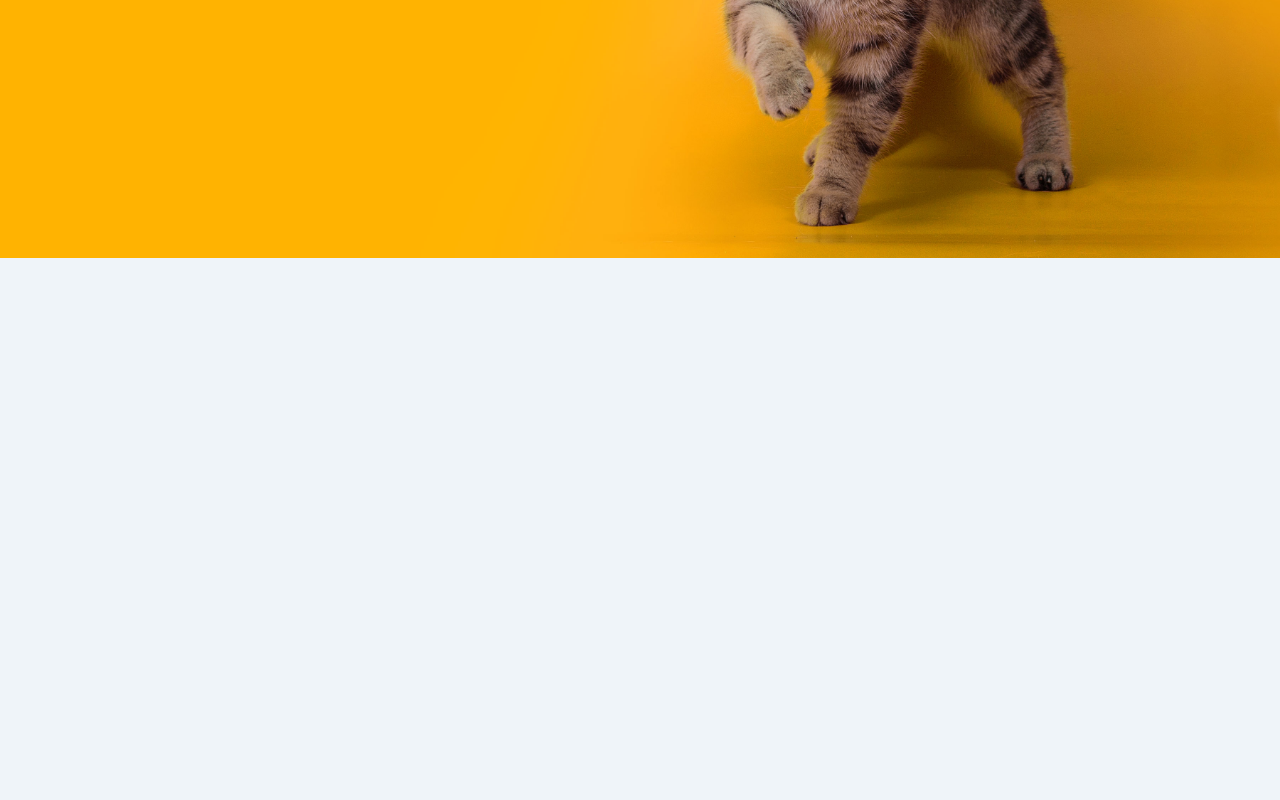
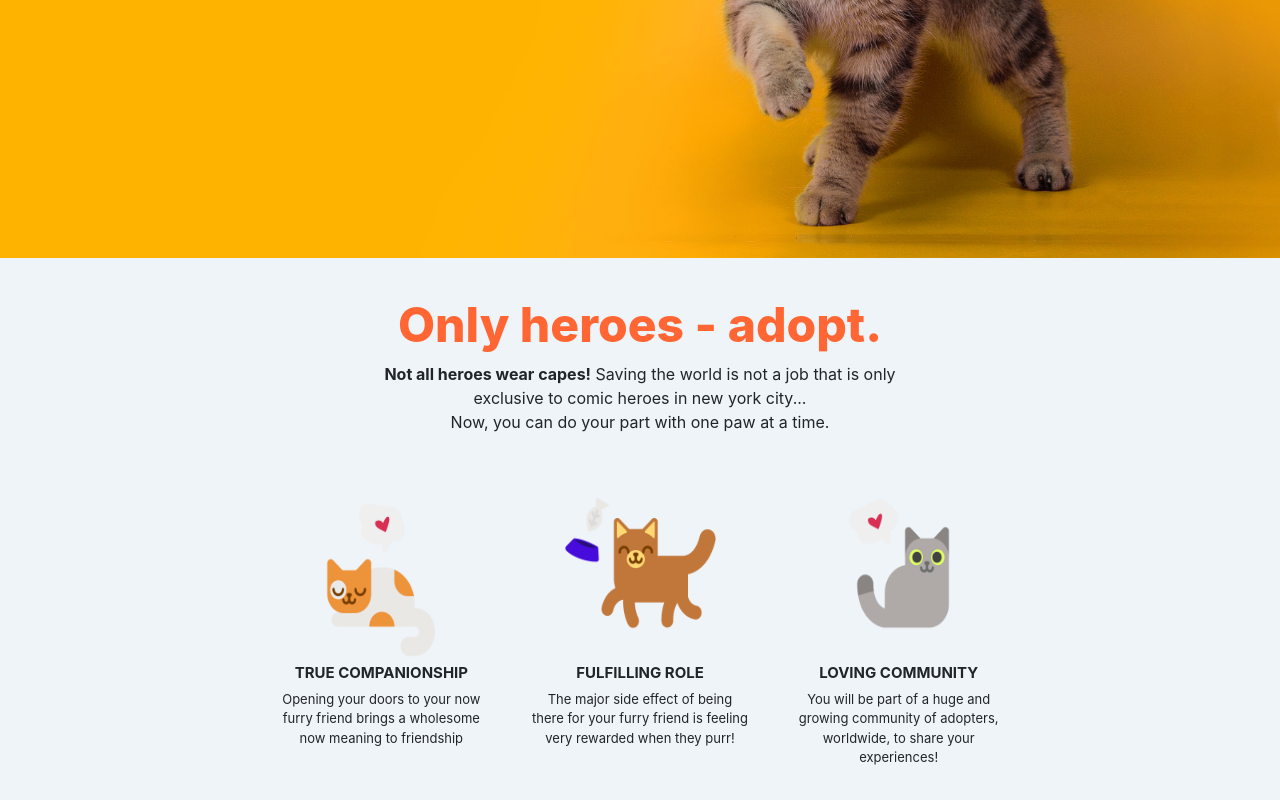
Before and after one commit to earlhansg/catastrophe, an Angular app: page / in a window 1280 px wide. Shown: the part 422-1222 px from the top of the page. Before the commit the page ends 800 px from the top, so only its background shows below. Built offline with nearby package versions, Linux system fonts and the light colour scheme.

Commit message:
#3 Only heroes - adopt Section

```diff
--- a/src/app/app.module.ts
+++ b/src/app/app.module.ts
@@ -4,11 +4,13 @@ import { NgModule } from '@angular/core';
 
 import { AppComponent } from './root/container/app.component';
 import { HeaderComponent } from './root/components/header/header.component';
+import { HeroesComponent } from './root/components/heroes/heroes.component';
 
 @NgModule({
   declarations: [
     AppComponent,
-    HeaderComponent
+    HeaderComponent,
+    HeroesComponent
   ],
   imports: [
     BrowserModule
--- a/src/app/root/components/header/header.component.scss
+++ b/src/app/root/components/header/header.component.scss
@@ -49,4 +49,7 @@
         background-color: #ff6633;
         border-bottom: 3px solid #e63900;
     }
+    p {
+        font-size: 18px;
+    }
 }
--- /dev/null
+++ b/src/app/root/components/heroes/heroes.component.html
@@ -0,0 +1,39 @@
+<div class="heroes">
+    <h1>Only heroes - adopt.</h1>
+    <p>
+        <strong>Not all heroes wear capes!</strong> Saving the world is not a job that is only <br>
+        exclusive to comic heroes in new york city... <br>
+        Now, you can do your part with one paw at a time.
+    </p>
+
+    <div class="heroes__secondary-img d-flex justify-content-around">
+        <div>
+            <img src="/assets/images/graphic_01.png" alt="true companionship">
+            <h5> true companionship </h5>
+            <p>
+                Opening your doors to your now <br>
+                furry friend brings a wholesome <br>
+                now meaning to friendship
+            </p>
+        </div>
+        <div>
+            <img src="/assets/images/graphic_02.png" alt="fulfilling role">
+            <h5> fulfilling role </h5>
+            <p>
+                The major side effect of being <br>
+                there for your furry friend is feeling <br>
+                very rewarded when they purr!
+            </p>
+        </div>
+        <div>
+            <img src="/assets/images/graphic_03.png" alt="loving community">
+            <h5> loving community </h5>
+            <p>
+                You will be part of a huge and <br>
+                growing community of adopters, <br>
+                worldwide, to share your <br>
+                experiences!
+            </p>
+        </div>
+    </div>
+</div>
--- /dev/null
+++ b/src/app/root/components/heroes/heroes.component.scss
@@ -0,0 +1,29 @@
+.heroes {
+    margin-top: 3%;
+    margin-left: 20%;
+    margin-right: 20%;
+    width: 60%;
+    height: 85%;
+    text-align: center;
+    h1 {
+        color: #ff6633;
+        font-size: 48px;
+        font-weight: 800;
+    }
+
+    &__secondary-img {
+        margin-top: 50px;
+        h5 {
+            text-transform: uppercase;
+            font-size: 15px;
+            font-weight: bold;
+        }
+        img {
+            width: 200px;
+            height: 180px;
+        }
+        p {
+            font-size: 13px;
+        }
+    }
+}
--- a/src/app/root/container/app.component.html
+++ b/src/app/root/container/app.component.html
@@ -1 +1,2 @@
 <app-header></app-header>
+<app-heroes></app-heroes>
```
Also changed, not shown: src/app/root/components/heroes/heroes.component.ts (added, +8 -0 lines).
